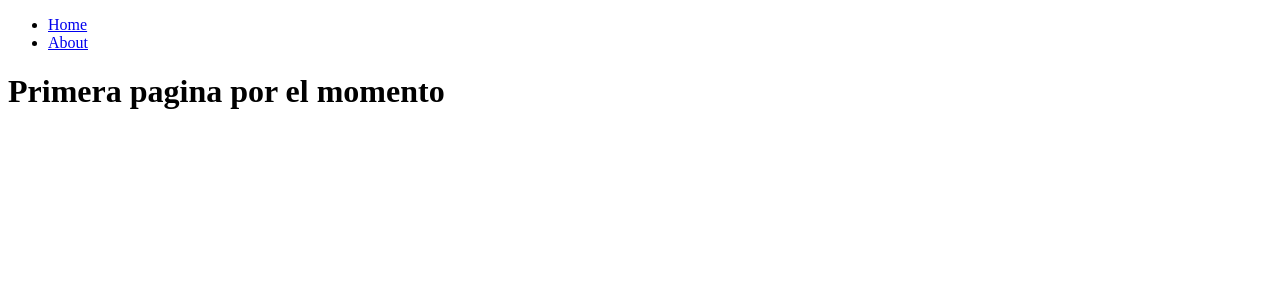
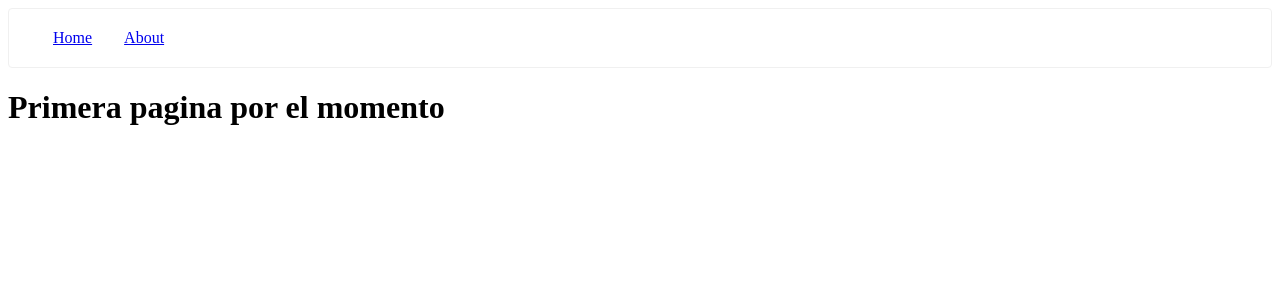
Before and after one commit to FranGarciaLopez/next-app, a Next.js app: page / in a window 1280 px wide. Shown: the top 300 px of the page. Built offline with nearby package versions, Linux system fonts and the light colour scheme.

Commit message:
add styles to Navigation bar

```diff
--- a/src/app/components/Navigation.jsx
+++ b/src/app/components/Navigation.jsx
@@ -1,4 +1,5 @@
 import Link from "next/link"
+import styles from './Navigation.module.css'
 
 const links = [{
   label: 'Home',
@@ -10,9 +11,9 @@ const links = [{
 
 export function Navigation() {
   return (
-    <header>
+    <header className={styles.header}>
       <nav>
-        <ul>
+        <ul className={styles.navigation}>
           {links.map(({ label, route }) => (
             <li key={route}>
               <Link href={route}>
--- /dev/null
+++ b/src/app/components/Navigation.module.css
@@ -0,0 +1,16 @@
+.header {
+          border: 1px solid #f0f0f0;
+          border-radius: 4px;
+          padding: 4px;
+}
+
+.navigation {
+          display: flex;
+          list-style: none;
+          gap: 32px;
+}
+
+.navigation a:hover {
+          color: #f0f0f0;
+          text-decoration: underline;
+}
```
